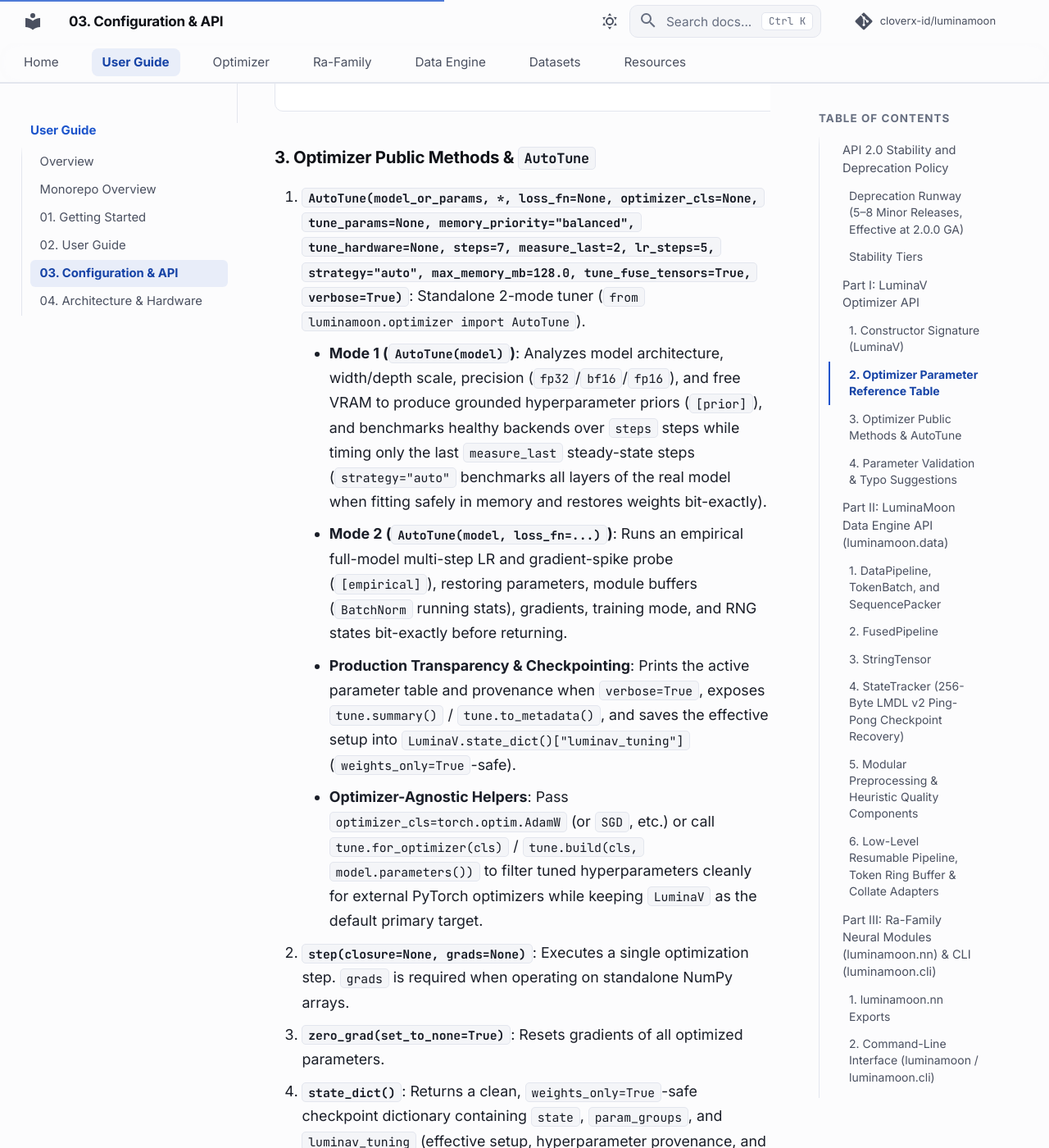
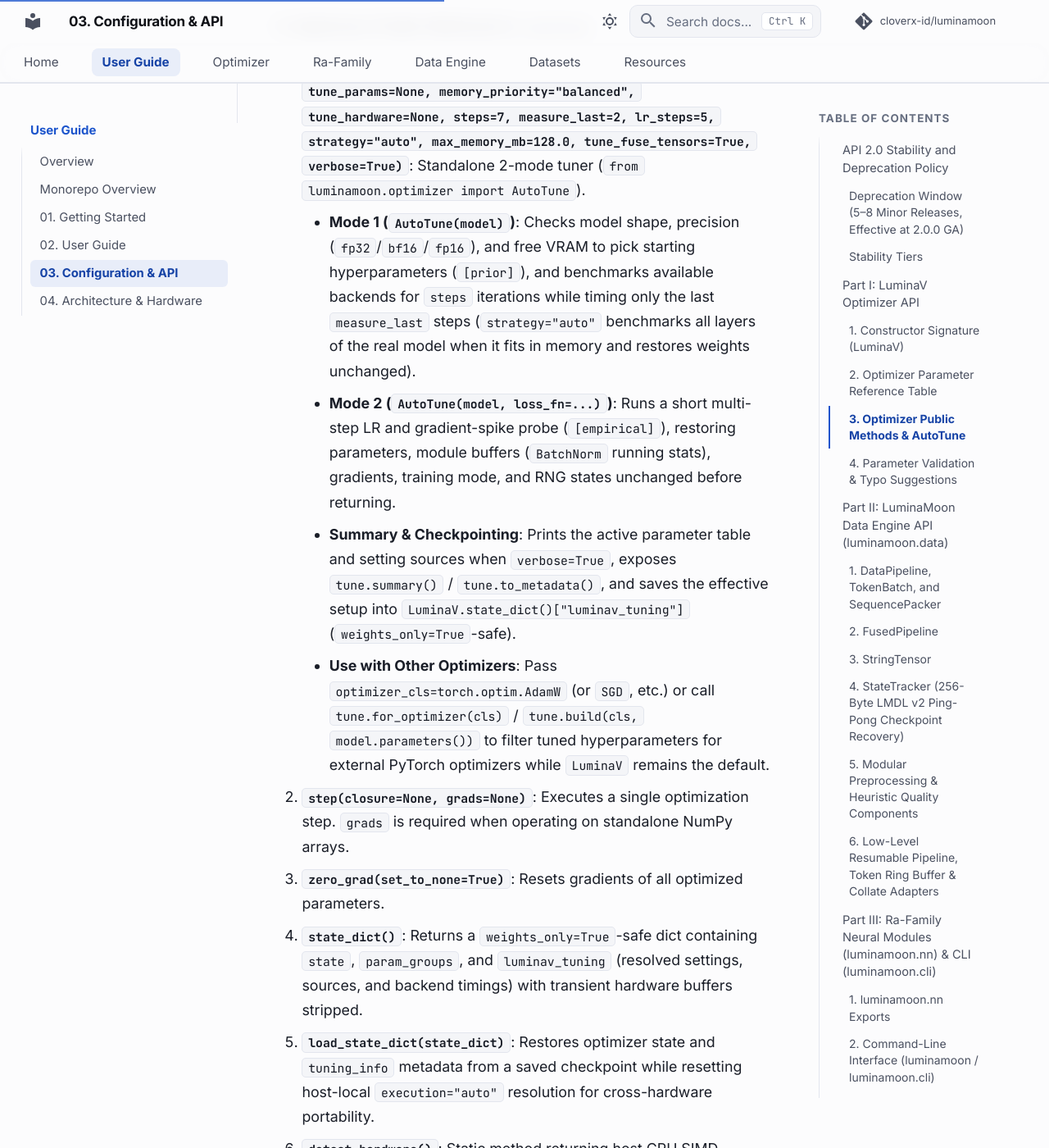
Before and after one commit to cloverx-id/luminamoon, an MkDocs documentation site: the page built from docs/en/03_configuration_api.md, in a window 1280 px wide and 1400 px high, scrolled down 8452 px. Shown: the whole window at 82% size. Built offline with MkDocs 1.6.1 and Material for MkDocs 9.7.7, drawn with Linux system fonts in a browser that asks for light colours; comment, search, counter and statistics services are not loaded; some of the changed text lies outside the part shown.

Commit message:
docs: simplify wording in README, changelogs, API reference, and CLI help
Use plainer phrasing across README, changelogs, NN guide, configuration API docs, and CLI help text while keeping existing technical terms, formulas, and internal test notes intact.

````diff
--- a/docs/en/03_configuration_api.md
+++ b/docs/en/03_configuration_api.md
@@ -8,21 +13,21 @@ Class and function signatures, parameter tables, public methods, and validation
 
 > **Pre-Release Notice (`v2.0.0rc1`)**: This release is a **Release Candidate (`rc1`)** prior to `2.0.0` GA. While the core structure is nearing completion, **public APIs, argument names, and defaults may still change across `2.0.0rc*` builds** without a deprecation window. The full `5–8` minor-release stability contract below takes effect starting from **`2.0.0` GA**.
 
-The **LuminaMoon 2.0** public API is designed to provide a stable, predictable surface across the `2.x.y` release line once `2.0.0` GA ships. Breaking changes to documented public signatures, default behaviors, or return contracts are avoided across minor and patch updates.
+The **LuminaMoon 2.0** public API aims to keep public APIs stable across the `2.x.y` release line once `2.0.0` GA ships. Breaking changes to documented public signatures, default behaviors, or return contracts are avoided across minor and patch updates.
 
-### Deprecation Runway (`5–8` Minor Releases, Effective at `2.0.0` GA)
+### Deprecation Window (`5–8` Minor Releases, Effective at `2.0.0` GA)
 
 Whenever a documented public class, function, keyword argument, or option value needs to be retired or replaced during the stable `2.x` series:
 
 1. **Explicit `DeprecationWarning`**: The deprecated interface emits a standard Python `DeprecationWarning` stating which version deprecated it, what replaces it, and the earliest target minor version for removal.
-2. **Extended Compatibility Window**: Deprecated public APIs remain functional for **5 to 8 minor releases (`2.<minor>.x`)** before removal (for example, an argument deprecated in `2.1.0` remains supported at least through `2.6.0`–`2.9.0`), giving production training pipelines ample runway to migrate without surprise breakage.
-3. **Documented Migration Notes**: Every deprecation and its replacement are recorded in [`changelogs/SOFTWARE_CHANGELOG.md`](../../changelogs/SOFTWARE_CHANGELOG.md) alongside a concrete before/after migration snippet.
+2. **Compatibility Window**: Deprecated public APIs remain functional for **5 to 8 minor releases (`2.<minor>.x`)** before removal (for example, an argument deprecated in `2.1.0` remains supported at least through `2.6.0`–`2.9.0`), giving users time to migrate.
+3. **Documented Migration Notes**: Every deprecation and its replacement are recorded in [`changelogs/SOFTWARE_CHANGELOG.md`](../changelogs/SOFTWARE_CHANGELOG.md) alongside a concrete before/after migration snippet.
 
 ### Stability Tiers
 
 | Surface Tier | Scope | Compatibility Commitment (`2.0.0+` GA) |
 | :--- | :--- | :--- |
-| **Stable Public API (`2.0.0+` GA)** | Top-level exports in `luminamoon`, `luminamoon.optimizer` (`LuminaV`, `AutoTune`), `luminamoon.nn` (`RaNorm`, `RaBatchNorm2d`, `RaTanh`, `RaGELU`, `RaSwiGLU`, `RaGLU`, `ra_softmax`, `RaAttention`, `LinearCrossEntropy`, `RaMoE`, and functional counterparts), `luminamoon.data` (`DataPipeline`, `TokenBatch`, `SequencePacker`, `FusedPipeline`, `StringTensor`, `StateTracker`, `StreamCoordinate`, `ResumablePipeline`, `TokenRingBuffer`, filters, deduplicators), and `luminamoon.cli`. | High backward compatibility across `2.x.y`; any removal requires a `DeprecationWarning` kept active for **5–8 minor releases (`2.<minor>.x`)**. *(May still change during `2.0.0rc*` pre-releases.)* |
+| **Stable Public API (`2.0.0+` GA)** | Top-level exports in `luminamoon`, `luminamoon.optimizer` (`LuminaV`, `AutoTune`), `luminamoon.nn` (`RaNorm`, `RaBatchNorm2d`, `RaTanh`, `RaGELU`, `RaSwiGLU`, `RaGLU`, `ra_softmax`, `RaAttention`, `LinearCrossEntropy`, `RaMoE`, and functional counterparts), `luminamoon.data` (`DataPipeline`, `TokenBatch`, `SequencePacker`, `FusedPipeline`, `StringTensor`, `StateTracker`, `StreamCoordinate`, `ResumablePipeline`, `TokenRingBuffer`, filters, deduplicators), and `luminamoon.cli`. | Backward compatibility across `2.x.y`; any removal requires a `DeprecationWarning` kept active for **5–8 minor releases (`2.<minor>.x`)**. *(May still change during `2.0.0rc*` pre-releases.)* |
 | **Opt-in & Hardware-Gated Backends** | Feature-gated crates (`cubecl`), pre-compiled AOT GPU targets, and upstream runtime hooks (such as `torch._grouped_mm` on `sm_90+`). | Public selection flags (`execution="auto"`, etc.) remain stable; internal dispatch automatically falls back to standard kernels if an optional runtime or driver is unavailable. |
 | **Private Internals (`_*`)** | Underscore-prefixed modules, helpers, and raw FFI bindings (`_luminamoon_*`, `_compat`, `_sources`, `_attention_ops`, `_loss_ops`). | Internal implementation details; may change between minor releases without deprecation warnings. |
 
@@ -92,37 +97,37 @@ optimizer = LuminaV(
 | `bound_ratio` | `float` | `0.05` | $> 0.0$ | Maximum update step ratio relative to parameter scale (to disable bounding, set `bound=False`). |
 | `bound_floor` | `float` | `1.0e-2` | $> 0.0$ | Coordinate bound floor radius $f$: $\rho\sqrt{p^2 + f^2}$ (`buffer=1,2`) or $\rho(\lvert p\rvert + f)$ (`"T1","T2"`). |
 | `master_weights` | `str` | `"none"` | `"none"`, `"semi"`, `"full"` | Mixed-precision master weight strategy: `"none"` (low-precision states), `"semi"` (FP32 master weights with 16-bit states), or `"full"` (FP32 master weights and states). |
-| `execution` | `str` | `"auto"` | `"auto"`, `"triton"`, `"cubecl"`, `"simd"`, `"eager"`, `"scalar"` | Target hardware backend route. Under `"auto"`, `LuminaV` benchmarks healthy candidate backends over tail steady-state steps on the first active step (cached per model shape and device) and routes to the fastest verified backend. Explicit `"triton"` / `"cubecl"` fail fast with OS-aware setup guidance when unavailable. |
+| `execution` | `str` | `"auto"` | `"auto"`, `"triton"`, `"cubecl"`, `"simd"`, `"eager"`, `"scalar"` | Target hardware backend route. Under `"auto"`, `LuminaV` benchmarks available backends on the first step (timing only the last few steps, cached per model shape and device) and routes to the fastest working backend. Explicit `"triton"` / `"cubecl"` fail fast with OS-specific install instructions when unavailable. |
 | `fused_single_pass` | `bool` | `True` | `True`, `False` | Blends parameter update and EMA tracking into a single kernel pass. |
 | `fuse_tensors` | `bool` | `False` | `True`, `False` | Coalesces parameter groups into contiguous 1D buffers with views to reduce launch overhead on Vision models (CNN, ViT). Not recommended for large LLMs or FSDP sharding. |
 | `bucket_cap_mb` | `float` | `500.0` | $> 0.0$ | Maximum memory capacity per contiguous chunk in MB when `fuse_tensors=True`. Emits a `UserWarning` if set to a non-default value (`!= 500.0`) or specified in a param group while `fuse_tensors=False`. |
 | `prewarm_jit` | `bool` | `True` | `True`, `False` | Pre-compiles Triton launch kernels during initialization before the first training step. |
 | `ema_decay` | `float \| str` | `"auto"` | `"auto"` or float $(0.0, 1.0)$ | EMA tracking coefficient for mask and bounding. `"auto"` sets `0.95` (`buffer=1`, `"T1"`) or `0.80` (`buffer=2`, `"T2"`). |
-| `fsdp_sync` | `bool` | `False` | `True`, `False` | Enables global collective synchronization across distributed GPU ranks (FSDP1, FSDP2/`DTensor`, HSDP, DDP). |
+| `fsdp_sync` | `bool` | `False` | `True`, `False` | Enables global sync across distributed GPU ranks (FSDP1, FSDP2/`DTensor`, HSDP, DDP). |
 | `seed` | `int` | `1337` | `0 <= seed <= 4294967295` | Base seed for deterministic MurmurHash3 + 3D Weyl-Kronecker stochastic rounding. |
-| `tuning` | `AutoTune \| dict \| None` | `None` | `AutoTune(model[, loss_fn=...])`, dict, `None` | Overrides default hyperparameters (`lr`, `betas`, `weight_decay`, `cautious_weight_decay`, `variance_type`, `momentum_type`, `buffer`, `master_weights`, `stochastic_rounding`, `bound_ratio`, `fuse_tensors`, `prewarm_jit`) without clobbering explicit user arguments, and persists provenance under `state_dict()["luminav_tuning"]`. |
+| `tuning` | `AutoTune \| dict \| None` | `None` | `AutoTune(model[, loss_fn=...])`, dict, `None` | Overrides default hyperparameters (`lr`, `betas`, `weight_decay`, `cautious_weight_decay`, `variance_type`, `momentum_type`, `buffer`, `master_weights`, `stochastic_rounding`, `bound_ratio`, `fuse_tensors`, `prewarm_jit`) without clobbering explicit user arguments, and saves resolved settings under `state_dict()["luminav_tuning"]`. |
 
 ### 3. Optimizer Public Methods & `AutoTune`
 
 1. **`AutoTune(model_or_params, *, loss_fn=None, optimizer_cls=None, tune_params=None, memory_priority="balanced", tune_hardware=None, steps=7, measure_last=2, lr_steps=5, strategy="auto", max_memory_mb=128.0, tune_fuse_tensors=True, verbose=True)`**: Standalone 2-mode tuner (`from luminamoon.optimizer import AutoTune`).
-    - **Mode 1 (`AutoTune(model)`)**: Analyzes model architecture, width/depth scale, precision (`fp32`/`bf16`/`fp16`), and free VRAM to produce grounded hyperparameter priors (`[prior]`), and benchmarks healthy backends over `steps` steps while timing only the last `measure_last` steady-state steps (`strategy="auto"` benchmarks all layers of the real model when fitting safely in memory and restores weights bit-exactly).
-    - **Mode 2 (`AutoTune(model, loss_fn=...)`)**: Runs an empirical full-model multi-step LR and gradient-spike probe (`[empirical]`), restoring parameters, module buffers (`BatchNorm` running stats), gradients, training mode, and RNG states bit-exactly before returning.
-    - **Production Transparency & Checkpointing**: Prints the active parameter table and provenance when `verbose=True`, exposes `tune.summary()` / `tune.to_metadata()`, and saves the effective setup into `LuminaV.state_dict()["luminav_tuning"]` (`weights_only=True`-safe).
-    - **Optimizer-Agnostic Helpers**: Pass `optimizer_cls=torch.optim.AdamW` (or `SGD`, etc.) or call `tune.for_optimizer(cls)` / `tune.build(cls, model.parameters())` to filter tuned hyperparameters cleanly for external PyTorch optimizers while keeping `LuminaV` as the default primary target.
+    - **Mode 1 (`AutoTune(model)`)**: Checks model shape, precision (`fp32`/`bf16`/`fp16`), and free VRAM to pick starting hyperparameters (`[prior]`), and benchmarks available backends for `steps` iterations while timing only the last `measure_last` steps (`strategy="auto"` benchmarks all layers of the real model when it fits in memory and restores weights unchanged).
+    - **Mode 2 (`AutoTune(model, loss_fn=...)`)**: Runs a short multi-step LR and gradient-spike probe (`[empirical]`), restoring parameters, module buffers (`BatchNorm` running stats), gradients, training mode, and RNG states unchanged before returning.
+    - **Summary & Checkpointing**: Prints the active parameter table and setting sources when `verbose=True`, exposes `tune.summary()` / `tune.to_metadata()`, and saves the effective setup into `LuminaV.state_dict()["luminav_tuning"]` (`weights_only=True`-safe).
+    - **Use with Other Optimizers**: Pass `optimizer_cls=torch.optim.AdamW` (or `SGD`, etc.) or call `tune.for_optimizer(cls)` / `tune.build(cls, model.parameters())` to filter tuned hyperparameters for external PyTorch optimizers while `LuminaV` remains the default.
 2. **`step(closure=None, grads=None)`**: Executes a single optimization step. `grads` is required when operating on standalone NumPy arrays.
 3. **`zero_grad(set_to_none=True)`**: Resets gradients of all optimized parameters.
-4. **`state_dict()`**: Returns a clean, `weights_only=True`-safe checkpoint dictionary containing `state`, `param_groups`, and `luminav_tuning` (effective setup, hyperparameter provenance, and backend benchmark telemetry) with transient hardware buffers stripped.
+4. **`state_dict()`**: Returns a `weights_only=True`-safe dict containing `state`, `param_groups`, and `luminav_tuning` (resolved settings, sources, and backend timings) with transient hardware buffers stripped.
 5. **`load_state_dict(state_dict)`**: Restores optimizer state and `tuning_info` metadata from a saved checkpoint while resetting host-local `execution="auto"` resolution for cross-hardware portability.
 6. **`detect_hardware()`**: Static method returning host CPU SIMD, CubeCL, and Triton AOT capability metadata.
 7. **`probe_backends(force=False)`**: Class method executing cached live micro-probes across all optimizer and data backends.
-8. **`benchmark_backends(params, *, steps=7, measure_last=2, strategy="auto", max_memory_mb=128.0, tune_fuse_tensors=False, use_cache=False, **kwargs)`**: Functional benchmark helper returning steady-state timings (`winner`, `timings_ms`, `per_step_ms`, `strategy`).
+8. **`benchmark_backends(params, *, steps=7, measure_last=2, strategy="auto", max_memory_mb=128.0, tune_fuse_tensors=False, use_cache=False, **kwargs)`**: Functional benchmark helper returning timings (`winner`, `timings_ms`, `per_step_ms`, `strategy`).
 9. **`last_backend` / `resolved_execution` / `tuning_info` / `benchmark_results` / `tuning`**: Inspect the active backend, benchmark-resolved `"auto"` execution target, and full tuning metadata.
 10. **`get_math_version()`**: Read-only class method returning the active optimizer mathematical version (`"2.0.0"`).
 11. **`help(topic="optimizer", *, output=None, print_out=True)`**: Prints and optionally saves the optimizer parameter reference.
 
 ### 4. Parameter Validation & Typo Suggestions
 
-If an unrecognized string option is passed, `LuminaV` computes the Levenshtein distance and raises an actionable `ValueError`:
+If an unrecognized string option is passed, `LuminaV` computes the Levenshtein distance and raises a `ValueError` with a suggestion:
 
 ```python
 LuminaV(model.parameters(), bound_type="radal")
@@ -135,7 +140,7 @@ LuminaV(model.parameters(), bound_type="radal")
 
 ### 1. `DataPipeline`, `TokenBatch`, and `SequencePacker`
 
-`DataPipeline` is the primary high-level streaming pipeline. It coordinates source mixing, sharding, curation, document-isolated packing, and resumable checkpointing:
+`DataPipeline` is the streaming pipeline. It handles source mixing, sharding, filtering and cleaning, document-isolated packing, and resumable checkpointing:
 
 ```python
 from luminamoon.data import DataPipeline, SequencePacker, TokenBatch
@@ -162,10 +167,10 @@ for batch in pipe:
 ```
 
 Key methods on `DataPipeline`:
-- `commit()`: Persists exact consumed document/token boundaries to `.state.json` and flushes $O(\Delta)$ `.dedup` WAL entries.
+- `commit()`: Saves consumed document and token positions to `.state.json` and flushes $O(\Delta)$ `.dedup` WAL entries.
 - `state_dict()` / `load_state_dict(state)`: PyTorch `Stateful` / DCP-compatible checkpoint dict.
 - `reset()` / `set_epoch(epoch)`: Resets stream cursors (and updates the deterministic shuffle/mix seed) for multi-epoch training.
-- `as_collate_fn()`: Exports the pipeline's curation stages (including `filter_fn`) as a PyTorch `DataLoader` `collate_fn`.
+- `as_collate_fn()`: Exports the pipeline's filtering and cleaning stages (including `filter_fn`) as a PyTorch `DataLoader` `collate_fn`.
 
 ### 2. `FusedPipeline`
 
@@ -316,8 +321,8 @@ collate_fn = create_resumable_collate(
 | `RaGELU()` / `ra_gelu(x)` / `pos_ra_gate(z, b=1.0)` | Rational GELU and strictly positive rational gate on $(0, 1)$. |
 | `RaSwiGLU(in_features, hidden_features=None, out_features=None, bias=False, b=1.0)` / `ra_swiglu(gate, up, b=1.0)` | Rational SwiGLU FFN block (default `hidden_features = int(in_features * 8 / 3)`). |
 | `RaGLU(in_features, hidden_features=None, out_features=None, bias=False, b=1.0)` / `ra_glu(gate, up, b=1.0)` | Hard-bounded Rational GLU FFN block (`RaTanh(gate; b) * up`). |
-| `RaAttention(dim, num_heads=8, num_kv_heads=None, qkv_bias=False, qk_norm=False, attn_drop=0.0, proj_drop=0.0, is_causal=False, scale=None, ra_scale=0.0625, q_chunk_size=None)` / `ra_attention(...)` | MHA/GQA tiled rational attention supporting native packed-sequence `doc_ids` (`forward(x, attn_mask=None, doc_ids=None)` / `ra_attention(..., doc_ids=None)`), additive float masks, and boolean masks (`True`=attend, `False`=mask). |
-| `ra_softmax(scores, dim=-1, scale=0.0625)` | Cayley-Padé rational softmax with exact compact support ($\Delta < 1 / \mathrm{scale}$). |
+| `RaAttention(dim, num_heads=8, num_kv_heads=None, qkv_bias=False, qk_norm=False, attn_drop=0.0, proj_drop=0.0, is_causal=False, scale=None, ra_scale=0.0625, q_chunk_size=None)` / `ra_attention(...)` | MHA/GQA tiled rational attention supporting packed-sequence `doc_ids` (`forward(x, attn_mask=None, doc_ids=None)` / `ra_attention(..., doc_ids=None)`), additive float masks, and boolean masks (`True`=attend, `False`=mask). |
+| `ra_softmax(scores, dim=-1, scale=0.0625)` | Cayley-Padé rational softmax with compact support ($\Delta < 1 / \mathrm{scale}$). |
 | `LinearCrossEntropy(in_features=None, vocab_size=None, *, bias=False, ignore_index=-100, reduction="mean", label_smoothing=0.0, logit_scale=1.0, chunk_size=None, save_logits=False)` / `linear_cross_entropy(...)` | Chunked fused linear projection + cross-entropy loss (`save_logits=True` trades memory for faster backward). |
 | `RaMoE(in_features, hidden_features=None, out_features=None, num_experts=8, top_k=2, *, num_shared_experts=0, expert_type="ra_swiglu", b=1.0, ra_scale=0.0625, router_logit_bound=None, bias=False, aux_loss_coef=0.01, return_aux_loss=False)` / `permute_tokens_by_expert(...)` | Packed 3D-weight Mixture-of-Experts with grouped GEMM and optional `router_logit_bound` (via `ra_tanh`). |
 | `is_torch_available`, `is_numpy_available`, `is_triton_available`, `is_rust_simd_available`, `is_cubecl_available` | Runtime backend introspection helpers. |
@@ -329,7 +334,7 @@ luminamoon --help                                  # Full API, parameter, and ha
 luminamoon --topic=optimizer --output=help.txt     # Save a specific section (all|optimizer|luminav|nn|data|migration|hardware)
 luminamoon --output=help.txt --quiet --no-hardware # Write silently without hardware probe
 luminamoon --version                               # Print package version and LuminaV MATH_VERSION
-luminamoon doctor [--benchmark --steps 7 --measure-last 2]  # Live micro-probes + optional steady-state benchmark
+luminamoon doctor [--benchmark --steps 7 --measure-last 2]  # Live micro-probes + optional backend benchmark
 luminamoon setup triton [--dry-run] [--yes]        # Opt-in OS-aware installer helper (triton-windows on Windows)
 ```
 
````
Also changed, not shown: other parts of docs/en/03_configuration_api.md (+6 -1 lines), README.md (+11 -11 lines), changelogs/LUMINAV_ALGORITHM_CHANGELOG.md (+9 -9 lines), changelogs/SOFTWARE_CHANGELOG.md (+16 -16 lines), docs/nn/README.md (+15 -10 lines), 1 other file.
